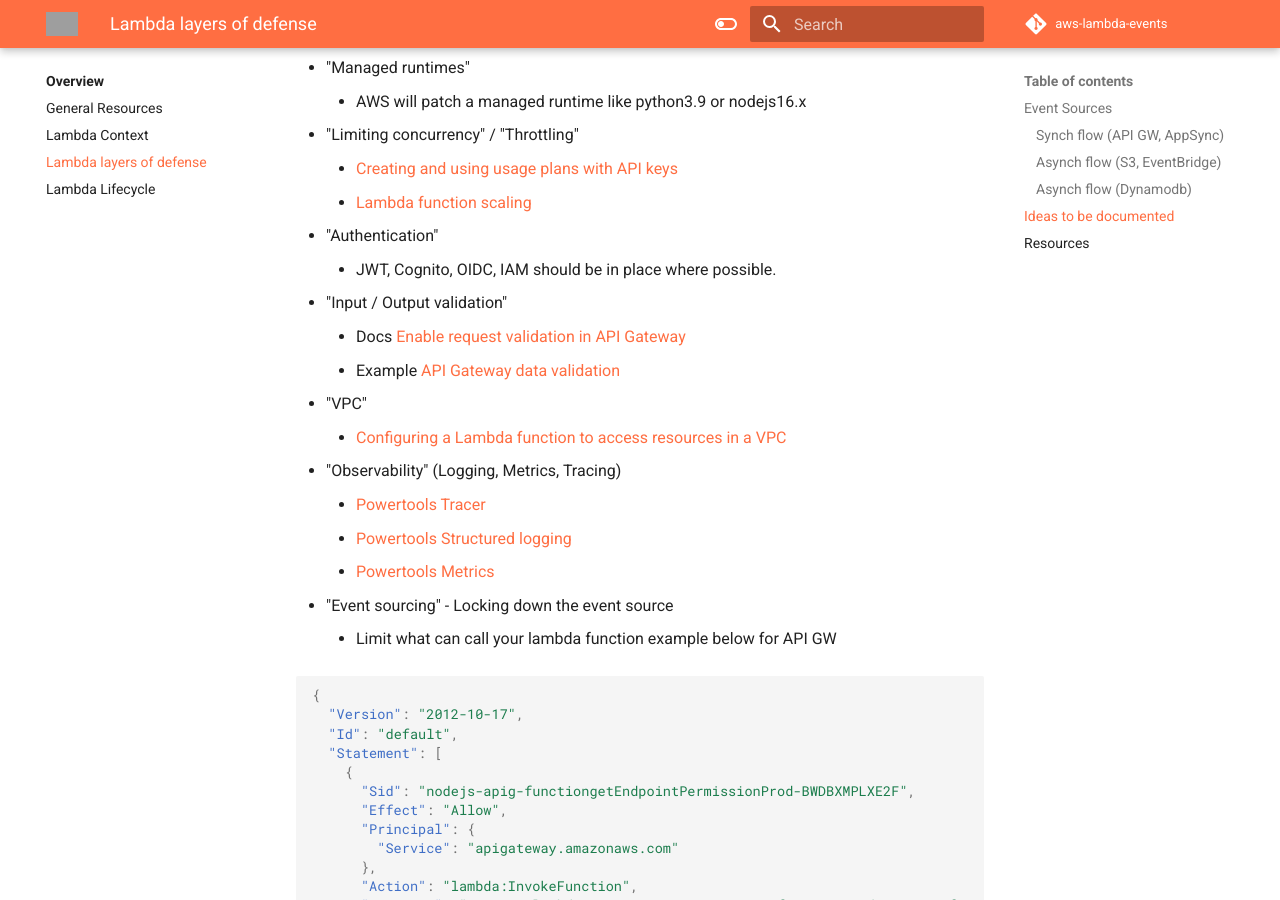
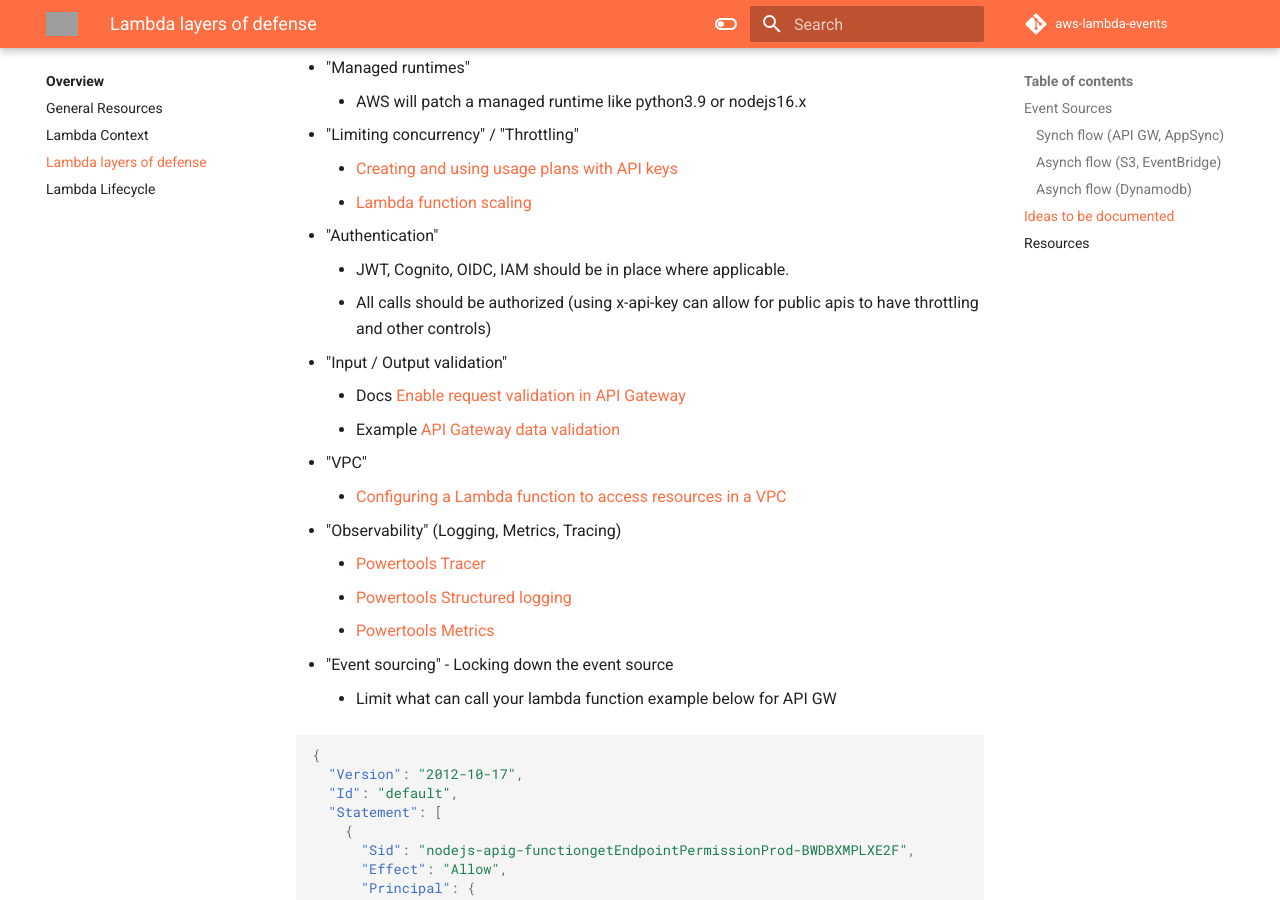
Before and after one commit to michaelbrewer/aws-lambda-events, an MkDocs documentation site: the page built from docs/lambda-security.md, in a window 1280 px wide and 900 px high, scrolled down 3155 px. Built offline with MkDocs 1.6.1 and Material for MkDocs 9.7.7, drawn with Linux system fonts in a browser that asks for light colours; comment, search, counter and statistics services are not loaded; grey boxes are pictures that could not be loaded.

Commit message:
chore(security): auth update

```diff
--- a/docs/lambda-security.md
+++ b/docs/lambda-security.md
@@ -129,7 +129,8 @@
     - [Lambda function scaling](https://docs.aws.amazon.com/lambda/latest/dg/invocation-scaling.html)
 
 - "Authentication"
-    - JWT, Cognito, OIDC, IAM should be in place where possible.
+    - JWT, Cognito, OIDC, IAM should be in place where applicable.
+    - All calls should be authorized (using x-api-key can allow for public apis to have throttling and other controls)
 
 - "Input / Output validation"
     - Docs [Enable request validation in API Gateway](https://docs.aws.amazon.com/apigateway/latest/developerguide/api-gateway-method-request-validation.html)
```
